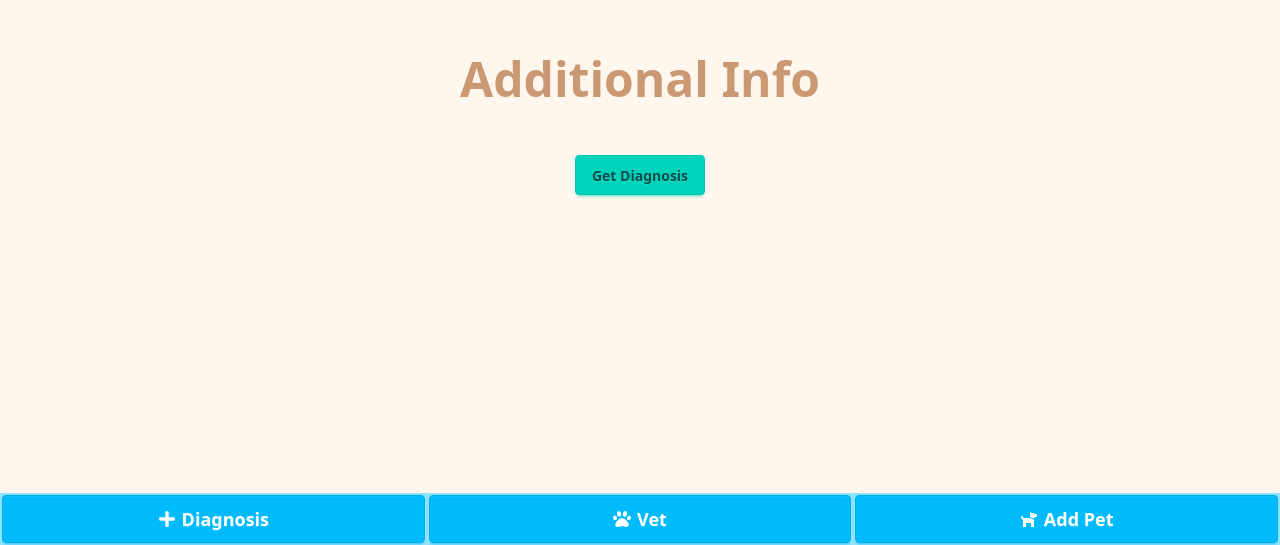
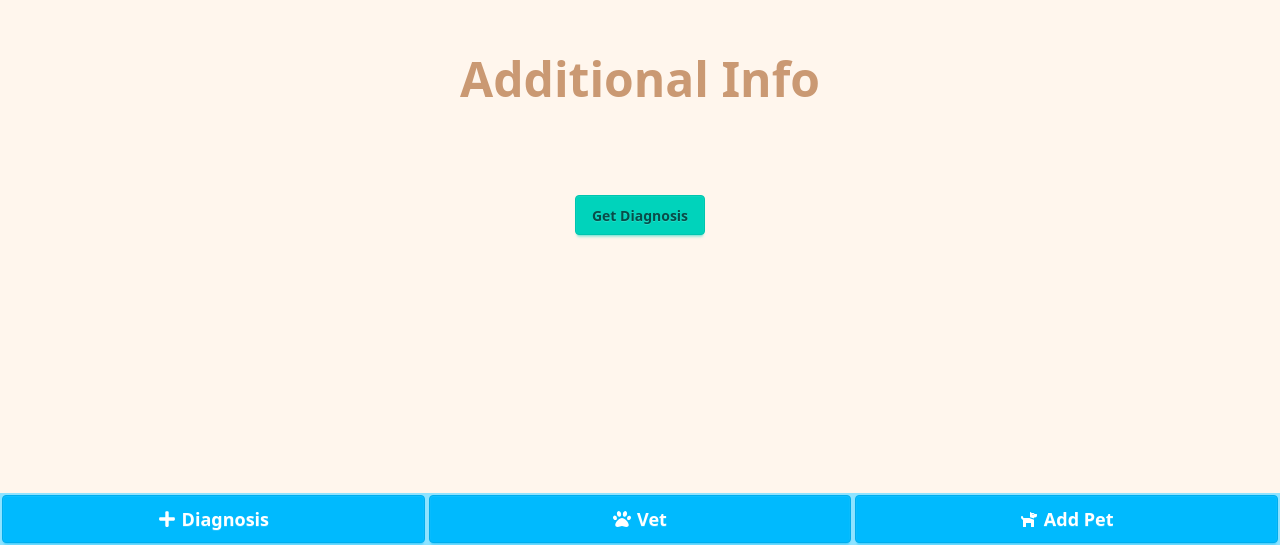
Before and after one commit to mmich3/Group-2-Petnosis, a React (Vite) app in the folder petnosis/: page /AdditionalSymptoms in a window 1280 px wide. Shown: the part 255-800 px from the top of the page. Built offline with nearby package versions, Linux system fonts and the light colour scheme.

Commit message:
Minor adjustments

```diff
--- a/petnosis/src/pages/AdditionalSymptoms.jsx
+++ b/petnosis/src/pages/AdditionalSymptoms.jsx
@@ -6,12 +6,12 @@ const AdditionalSymptoms = () => {
   return (
     <div className='min-h-screen'>
       <div className='flex min-h-screen flex-col justify-center'>
-        <div className='hero-content'>
-          <p className='mb-5 text-5xl font-bold text-[#ca9973]'>Additional Info</p>
+        <div className='hero-content mb-5'>
+          <p className='text-5xl font-bold text-[#ca9973]'>Additional Info</p>
         </div>
         <div className='hero'>
-          <div className='hero-content flex'>
-            <Link className='mb-10' to='/Results'>
+          <div className='hero-content mt-10'>
+            <Link to='/Results'>
               <button className='btn btn-accent'>Get Diagnosis</button>
             </Link>
           </div>
--- a/petnosis/src/pages/Location.jsx
+++ b/petnosis/src/pages/Location.jsx
@@ -10,8 +10,8 @@ const Location = () => {
           <p className='mb-5 text-5xl font-bold text-[#ca9973]'>Location</p>
         </div>
         <div className='hero'>
-          <div className='hero-content flex'>
-            <Link className='mb-10' to='/PickAVet'>
+          <div className='hero-content mt-10'>
+            <Link to='/PickAVet'>
               <button className='btn btn-secondary'>Next</button>
             </Link>
           </div>
```
